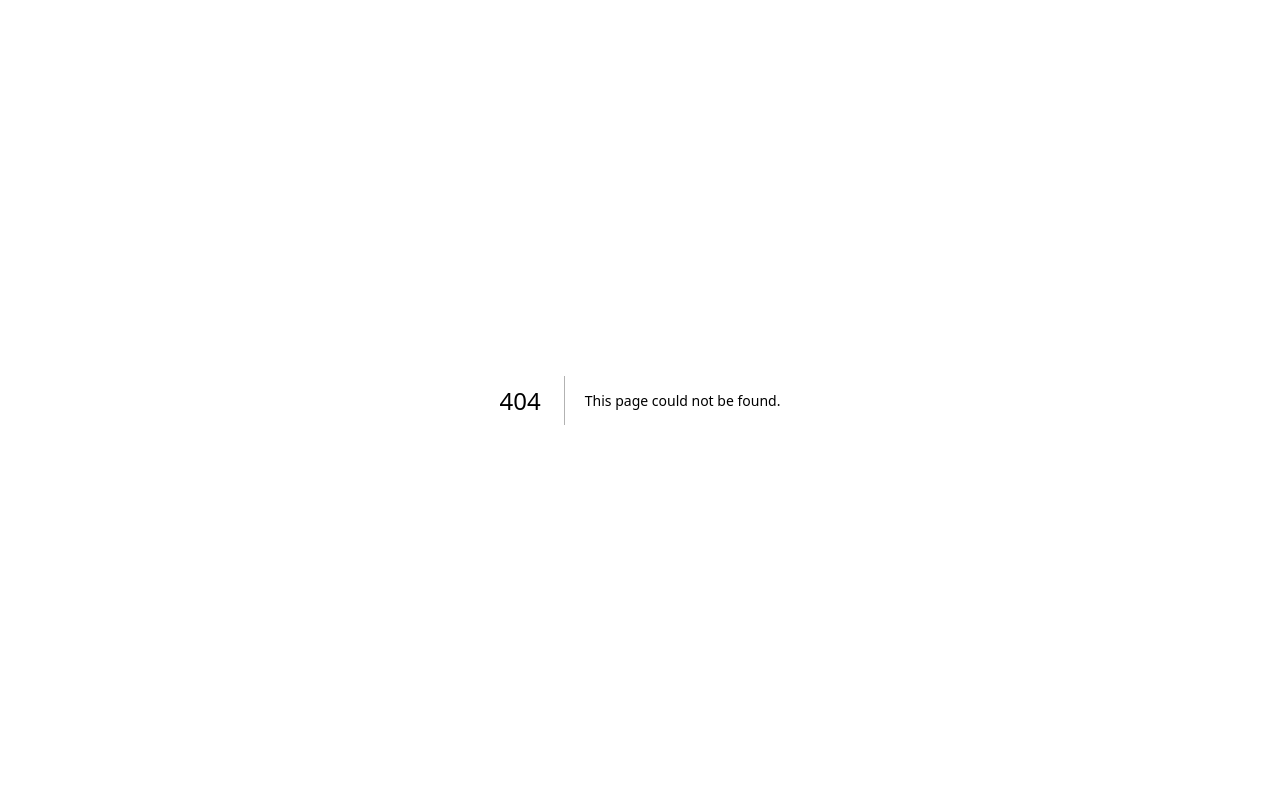
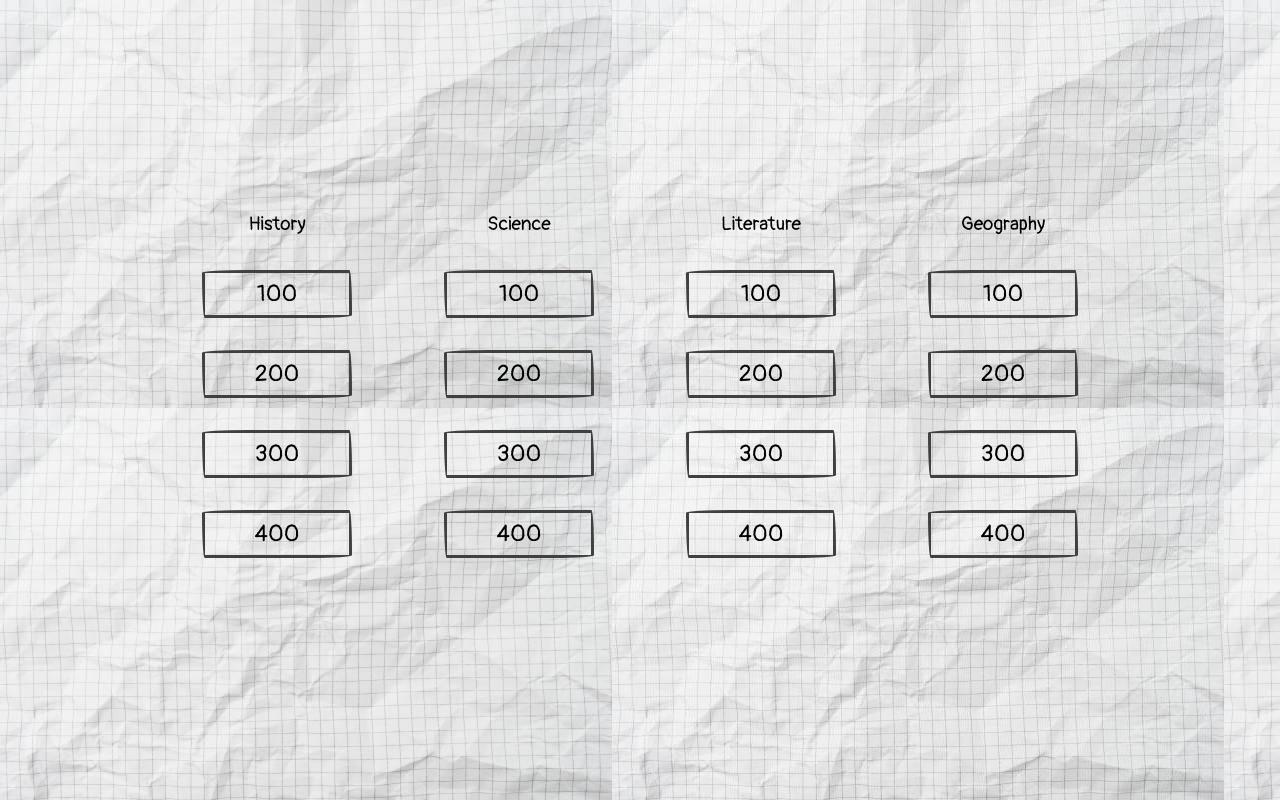
Before and after one commit to kiss-sa/game-show, a Next.js app: page /board in a window 1280 px wide. Before the commit this address had no page. Built offline with nearby package versions, Linux system fonts and the light colour scheme.

Commit message:
do some mocking, styling and improving

```diff
--- /dev/null
+++ b/pages/api/board.ts
@@ -0,0 +1,124 @@
+import type { NextApiRequest, NextApiResponse } from 'next'
+
+export interface Question {
+  question: string;
+  points: number;
+  image?: string;
+}
+
+export interface Category {
+  name: string;
+  pos: number;
+  questions: Question[];
+}
+
+export interface Board {
+  id: number;
+  categories: Category[];
+}
+
+export default function handler(
+  req: NextApiRequest,
+  res: NextApiResponse<any>
+) {
+  const board = {
+    id: 1,
+    categories: [
+      {
+        name: "History",
+        pos: 1,
+        questions: [
+          {
+            question: "Who was the first president of the United States?",
+            points: 100,
+            image: "https://example.com/image1.jpg"
+          },
+          {
+            question: "In what year did the Titanic sink?",
+            points: 200
+          },
+          {
+            question: "Which empire was known as the 'Eastern Roman Empire'?",
+            points: 300,
+            image: "https://example.com/image2.jpg"
+          },
+          {
+            question: "Who discovered penicillin?",
+            points: 400
+          }
+        ]
+      },
+      {
+        name: "Science",
+        pos: 2,
+        questions: [
+          {
+            question: "What is the chemical symbol for water?",
+            points: 100
+          },
+          {
+            question: "How many planets are in our solar system?",
+            points: 200
+          },
+          {
+            question: "What gas do plants absorb from the atmosphere?",
+            points: 300,
+            image: "https://example.com/image3.jpg"
+          },
+          {
+            question: "What is the speed of light?",
+            points: 400
+          }
+        ]
+      },
+      {
+        name: "Literature",
+        pos: 3,
+        questions: [
+          {
+            question: "Who wrote 'To Kill a Mockingbird'?",
+            points: 100
+          },
+          {
+            question: "Which novel starts with 'Call me Ishmael'?",
+            points: 200
+          },
+          {
+            question: "Who is the author of '1984'?",
+            points: 300,
+            image: "https://example.com/image4.jpg"
+          },
+          {
+            question: "What is the name of the hobbit played by Elijah Wood in the Lord of the Rings movies?",
+            points: 400
+          }
+        ]
+      },
+      {
+        name: "Geography",
+        pos: 4,
+        questions: [
+          {
+            question: "What is the capital of France?",
+            points: 100
+          },
+          {
+            question: "Which country has the most natural lakes?",
+            points: 200
+          },
+          {
+            question: "What is the smallest country in the world?",
+            points: 300,
+            image: "https://example.com/image5.jpg"
+          },
+          {
+            question: "What is the longest river in the world?",
+            points: 400
+          }
+        ]
+      }
+    ]
+  };
+
+  res.status(200).json({ board });
+}
--- a/pages/api/hello.ts
+++ /dev/null
@@ -1,12 +0,0 @@
-import type { NextApiRequest, NextApiResponse } from 'next'
-
-type ResponseData = {
-  message: string
-}
-
-export default function handler(
-  req: NextApiRequest,
-  res: NextApiResponse<ResponseData>
-) {
-  res.status(200).json({ message: 'Hello from Next.js!' })
-}
--- /dev/null
+++ b/pages/board/index.tsx
@@ -0,0 +1,37 @@
+import React, { useEffect, useState } from "react";
+import { useSearchParams } from "next/navigation";
+import { Board, Category } from "../api/board";
+
+export default function Boardpage() {
+  const searchParams = useSearchParams();
+  const boardID = searchParams?.get("id");
+  const [board, setBoard] = useState<Board>();
+
+  useEffect(() => {
+    const fetchData = async () => {
+      const response = await fetch("/api/board");
+      const data = await response.json();
+      console.log(data);
+      setBoard(data.board);
+    };
+
+    fetchData();
+  }, []);
+
+  return (
+    <div className="flex items-center justify-center h-screen">
+      <div className="grid-container">
+        {board?.categories.map((cat: Category) => (
+          <div className="category-column">
+            <h2>{cat.name}</h2>
+            {cat.questions.map((question, indx) => (
+              <div key={indx} className="question">
+                <p>{question.points}</p>
+              </div>
+            ))}
+          </div>
+        ))}
+      </div>
+    </div>
+  );
+}
--- a/pages/components/layout.tsx
+++ b/pages/components/layout.tsx
@@ -1,9 +1,12 @@
 import type { Metadata } from "next";
 import Head from "next/head";
-import { Inter } from "next/font/google";
+import { Pangolin } from "next/font/google";
 import "../styles/globals.css";
 
-const inter = Inter({ subsets: ["latin"] });
+const pangolin = Pangolin({
+  weight: "400",
+  subsets: ["latin"],
+});
 
 const metadata: Metadata = {
   title: "Create Next App",
@@ -16,7 +19,7 @@ export default function Layout({
   children: React.ReactNode;
 }>) {
   return (
-    <div className={inter.className}>
+    <div className={pangolin.className}>
       <Head>
         <title>Wombat's Wondrous Trivia Time</title>
         <meta name="description" content="Trivia Fun for the whole family!" />
--- a/pages/index.tsx
+++ b/pages/index.tsx
@@ -1,13 +1,18 @@
-import React from "react";
+import React, { useEffect, useState } from "react";
+import Link from "next/link";
+import { useRouter } from "next/router";
 
 export default function HomePage() {
   return (
     <>
       <div className="flex items-center justify-center h-screen">
-        <h1 className="text-6xl font-bold">Hello, Gameshow!</h1>
-      </div>
-      <div className="flex items-center justify-center h-screen">
-        <button>Get Started</button>
+        <div className="flex">
+          <h1 className="text-6xl font-bold">Hello, Gameshow!</h1>
+        </div>
+
+        <Link href={"/board?id=1"}>
+          <button>Get Started</button>
+        </Link>
       </div>
     </>
   );
--- a/pages/styles/globals.css
+++ b/pages/styles/globals.css
@@ -1,6 +1,7 @@
 @tailwind base;
 @tailwind components;
 @tailwind utilities;
+
 
 :root {
   --foreground-rgb: 0, 0, 0;
@@ -8,22 +9,20 @@
   --background-end-rgb: 255, 255, 255;
 }
 
-@media (prefers-color-scheme: dark) {
+/* @media (prefers-color-scheme: dark) {
   :root {
     --foreground-rgb: 255, 255, 255;
     --background-start-rgb: 0, 0, 0;
     --background-end-rgb: 0, 0, 0;
   }
-}
+} */
+
 
 body {
   color: rgb(var(--foreground-rgb));
-  background: linear-gradient(
-      to bottom,
-      transparent,
-      rgb(var(--background-end-rgb))
-    )
-    rgb(var(--background-start-rgb));
+  background-image: url("/static/crumpeled_paper.jpg");
+  font-size: larger;
+  font-family: "Pangolin";
 }
 
 @layer utilities {
@@ -31,3 +30,35 @@ body {
     text-wrap: balance;
   }
 }
+
+.grid-container {
+  display: grid;
+  grid-template-columns: repeat(4, 1fr);
+  gap: 20px;
+  width: 80%;
+  max-width: fit-content;
+}
+
+.category-column {
+  text-align: center;
+  padding: 20px;
+}
+.question {
+  width: 150px;
+  height: 3rem;
+  background:transparent;
+  padding: 0.255rem 0.5rem;
+  margin: 2rem 1rem;
+  font-size: larger;
+  text-align: center;
+
+  border-top-left-radius: 255px 15px;
+  border-top-right-radius: 15px 225px;
+  border-bottom-right-radius: 225px 15px;
+  border-bottom-left-radius:15px 255px;
+  border:solid 3px #41403E;
+}
+
+.question:hover{
+  box-shadow:2px 8px 4px -6px hsla(0,0%,0%,.3);
+}
```
Also changed, not shown: static/crumpeled_paper.jpg (added).
